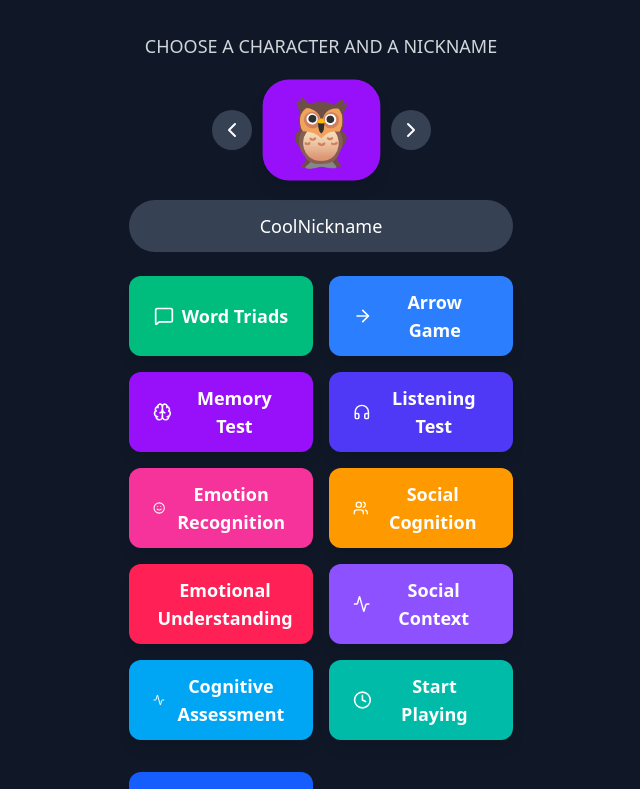
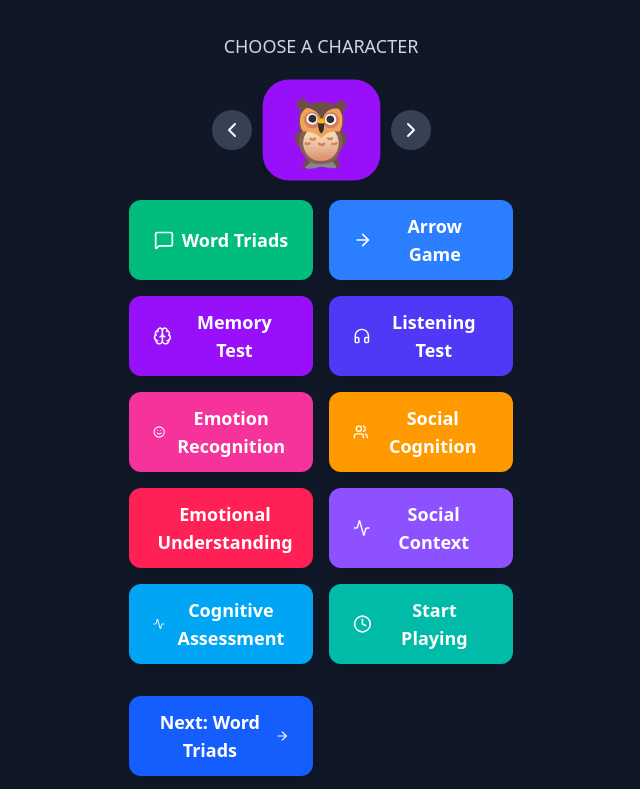
Before and after one commit to guptabinit/cognitivegames-9-13, a React (Vite) app: page / in a window 1280 px wide. Shown: the top 789 px of the page, without its empty margins (319-959 px from the left). Built offline with nearby package versions, Linux system fonts and the light colour scheme.

Commit message:
removed the name logic now games or routes can be visited without the name

```diff
--- a/src/pages/Game1.jsx
+++ b/src/pages/Game1.jsx
@@ -556,7 +556,6 @@
             <div className={`p-3 rounded-full ${player.avatar.color} text-2xl`}>
               {player.avatar.emoji}
             </div>
-            <span className="text-xl font-medium text-gray-200 hidden sm:block">{player.nickname}</span>
           </div>
         )}
         <h1 className="text-2xl sm:text-3xl font-bold text-emerald-400 flex-grow text-center">Verbal Reasoning</h1>
--- a/src/pages/Game3.jsx
+++ b/src/pages/Game3.jsx
@@ -237,7 +237,7 @@
 
       const gameData = {
         player: {
-          nickname: player.nickname,
+          nickname: 'Anonymous',
           avatar: player.avatar.name
         },
         forwardTrials: forwardTrials.map(trial => ({
@@ -380,7 +380,6 @@
             <div className={`p-3 rounded-full ${player.avatar.color} text-2xl`}>
               {player.avatar.emoji}
             </div>
-            <span className="text-xl font-medium text-gray-200 hidden sm:block">{player.nickname}</span>
           </div>
         )}
         <h1 className="text-2xl sm:text-3xl font-bold text-emerald-400 flex-grow text-center">Memory Span Test</h1>
--- a/src/pages/Game4.jsx
+++ b/src/pages/Game4.jsx
@@ -682,7 +682,6 @@
             <div className={`p-3 rounded-full ${player.avatar.color} text-2xl`}>
               {player.avatar.emoji}
             </div>
-            <span className="text-xl font-medium text-gray-200 hidden sm:block">{player.nickname}</span>
           </div>
         )}
         <h1 className="text-2xl sm:text-3xl font-bold text-emerald-400 flex-grow text-center">Listening Recall Test</h1>
--- a/src/pages/Game6.jsx
+++ b/src/pages/Game6.jsx
@@ -461,7 +461,7 @@
                         <div className={`p-3 rounded-full ${player.avatar.color} text-2xl`}>
                             {player.avatar.emoji}
                         </div>
-                        <span className="text-xl font-medium text-gray-200 hidden sm:block">{player.nickname}</span>
+
                     </div>
                 )}
                 <h1 className="text-2xl sm:text-3xl font-bold text-emerald-400 flex-grow text-center">Social Cognition Test</h1>
--- a/src/pages/Game7.jsx
+++ b/src/pages/Game7.jsx
@@ -394,7 +394,6 @@
                       <div className={`p-3 rounded-full ${player.avatar.color} text-2xl`}>
                           {player.avatar.emoji}
                       </div>
-                        <span className="text-xl font-medium text-gray-200 hidden sm:block">{player.nickname}</span>
                   </div>
               )}
                 <h1 className="text-2xl sm:text-3xl font-bold text-emerald-400 flex-grow text-center">Emotional Understanding Test</h1>
--- a/src/pages/HomePage.jsx
+++ b/src/pages/HomePage.jsx
@@ -11,7 +11,8 @@
   const [isLoading, setIsLoading] = useState(false);
   const [error, setError] = useState('');
   const [selectedTab, setSelectedTab] = useState('anonymous');
-  const [nickname, setNickname] = useState('CoolNickname');
+  // Nickname concept removed from UI; keep a default value internally to maintain compatibility
+  const nickname = 'Player';
   const [currentAvatar, setCurrentAvatar] = useState(0);
 
   const avatars = [
@@ -30,18 +31,13 @@
   };
 
   const handleStartGame = async (gamePath) => {
-    if (!nickname.trim()) {
-      setError('Please enter a nickname');
-      return;
-    }
-
     setIsLoading(true);
     setError('');
 
     try {
       // Store user info in local storage for persistence
       const userData = {
-        nickname: nickname.trim(),
+        nickname: nickname,
         avatar: avatars[currentAvatar]
       };
 
@@ -61,7 +57,7 @@
     <div>
           {selectedTab === 'anonymous' && (
             <div className="flex flex-col items-center justify-center space-y-6">
-              <p className="text-gray-300 text-lg">CHOOSE A CHARACTER AND A NICKNAME</p>
+              <p className="text-gray-300 text-lg">CHOOSE A CHARACTER</p>
               <div className="flex items-center space-x-4">
                 <button
                   onClick={handlePrevAvatar}
@@ -79,13 +75,7 @@
                   <ChevronRight className="h-6 w-6 text-white" />
                 </button>
               </div>
-              <input
-                type="text"
-                value={nickname}
-                onChange={(e) => setNickname(e.target.value)}
-                className="bg-gray-700 text-white text-center text-lg rounded-full px-6 py-3 w-full max-w-sm focus:outline-none focus:ring-2 focus:ring-indigo-500 transition-all duration-300"
-                placeholder="Enter your nickname"
-              />
+              {/* Nickname input removed */}
               <div className="flex flex-col space-y-4 w-full max-w-sm">
                 <div className="grid grid-cols-1 md:grid-cols-2 gap-4 w-full">
                   {/* Game 1: Triads */}
@@ -199,11 +189,7 @@
                 </div>
               </div>
 
-              {error && (
-                <div className="text-red-400 text-sm mt-2">
-                  {error}
-                </div>
-              )}
+              {/* Error display for nickname removed */}
             </div>
           )}
       <Footer />
```
Lines whose indentation alone changed are shown as unchanged.
